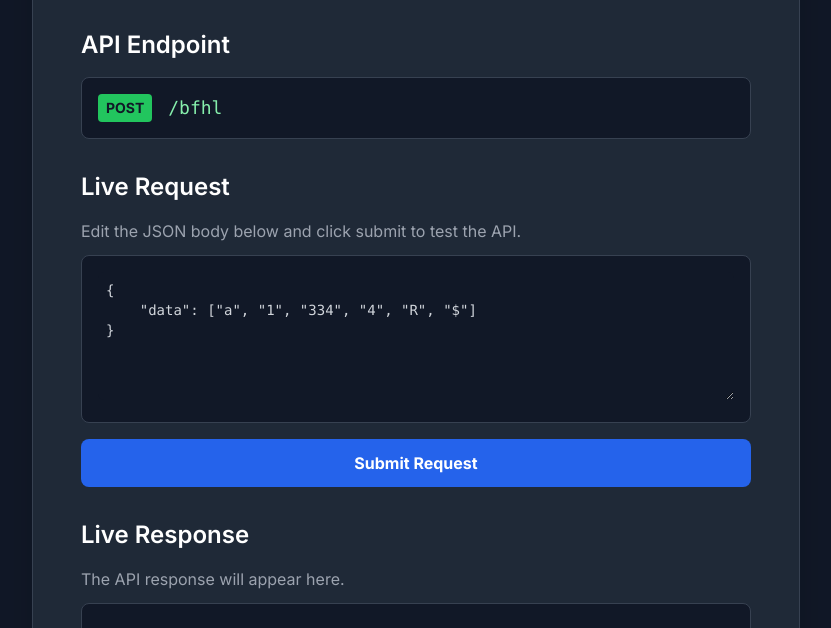
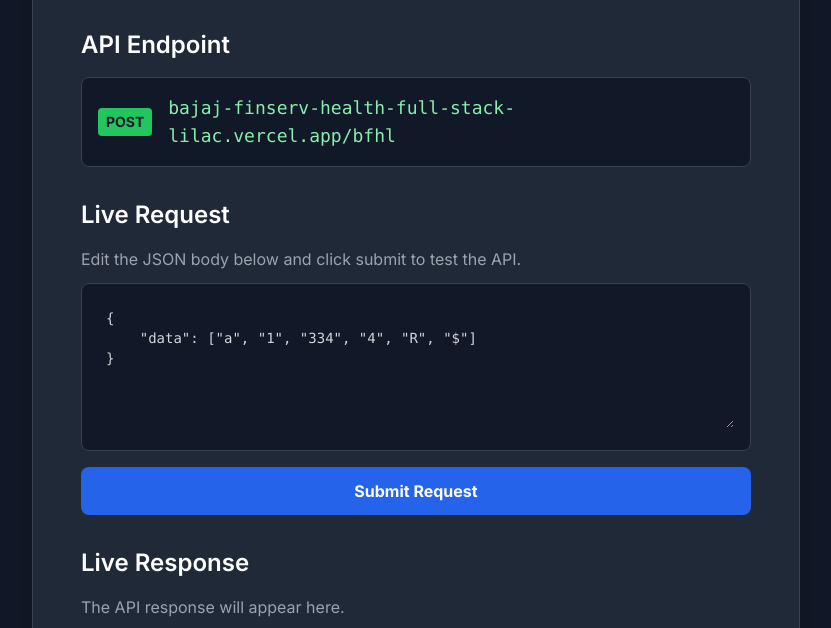
Before and after one commit to marmikjethwa/Bajaj-Finserv-Health-Full-Stack, a website: page index.html in a window 1280 px wide. Shown: the part 144-772 px from the top of the page, without its empty margins (224-1055 px from the left). Drawn offline with nearby package versions, Linux system fonts and the light colour scheme.

Commit message:
Fix Vercel routing for HTML and API

```diff
--- a/index.html
+++ b/index.html
@@ -41,7 +41,7 @@
             <div class="bg-gray-900 rounded-lg p-4 flex items-center justify-between border border-gray-700">
                 <div class="flex items-center">
                     <span class="bg-green-500 text-gray-900 text-sm font-bold rounded px-2 py-1 mr-4">POST</span>
-                    <code class="text-lg text-green-300">/bfhl</code>
+                    <code class="text-lg text-green-300">bajaj-finserv-health-full-stack-lilac.vercel.app/bfhl</code>
                 </div>
             </div>
         </div>
--- a/index.js
+++ b/index.js
@@ -1,11 +1,8 @@
 const express = require('express');
-const path = require('path');
 const app = express();
 const port = process.env.PORT || 3000;
 
 app.use(express.json());
-
-app.use(express.static(__dirname));
 
 app.post('/bfhl', (req, res) => {
     try {
```
Also changed, not shown: vercel.json.
